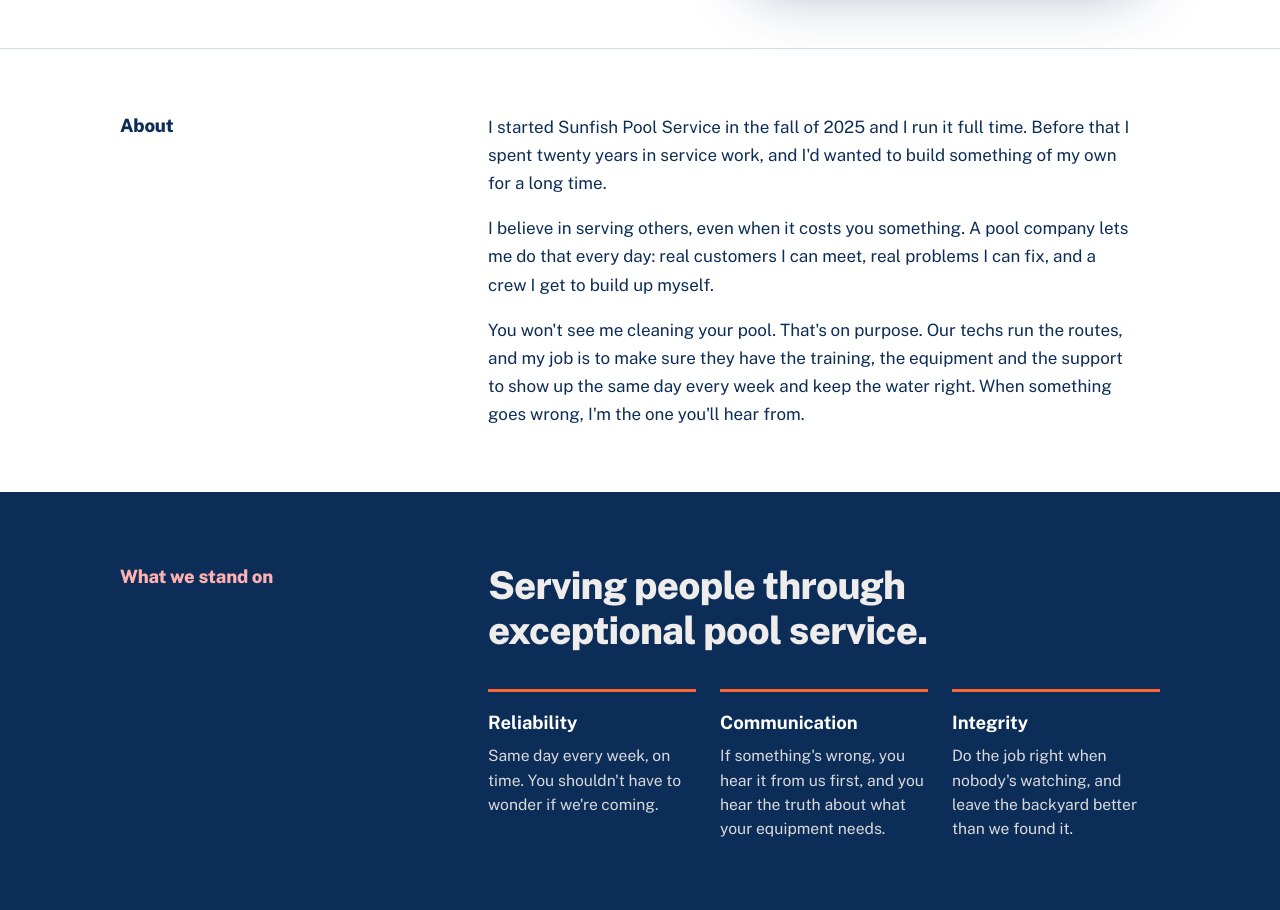
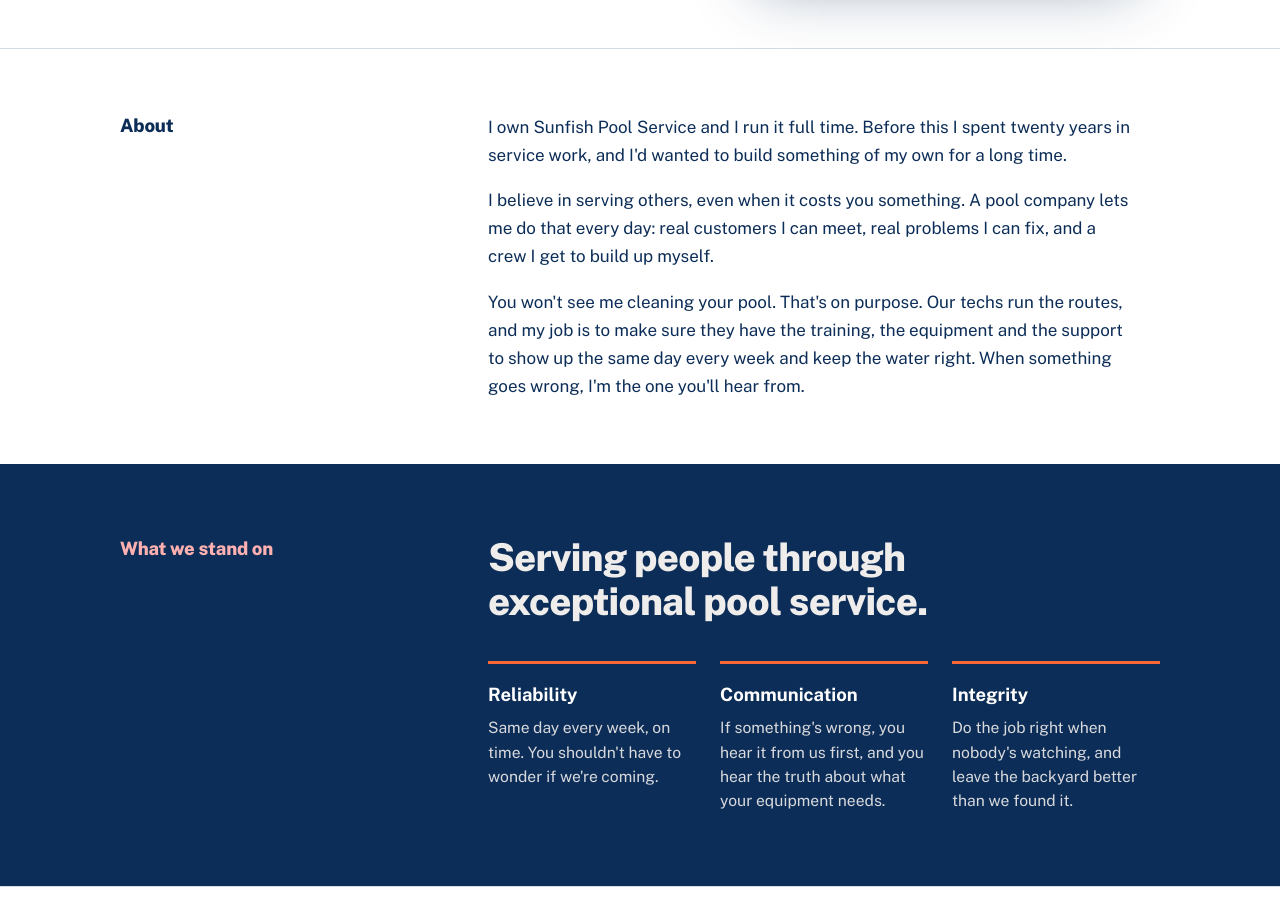
Before and after one commit to dmuraki1/dougmuraki.com, a plain HTML site: page index.html in a window 1280 px wide. Shown: the part 1124-2034 px from the top of the page. Drawn offline with nearby package versions, Linux system fonts and the light colour scheme.

Commit message:
Add files via upload

```diff
--- a/index.html
+++ b/index.html
@@ -83,7 +83,7 @@
 </div></div>
 
 <section id="about"><div class="wrap"><h2>About</h2><div class="body">
-<p>I started Sunfish Pool Service in the fall of 2025 and I run it full time. Before that I spent twenty years in service work, and I'd wanted to build something of my own for a long time.</p>
+<p>I own Sunfish Pool Service and I run it full time. Before this I spent twenty years in service work, and I'd wanted to build something of my own for a long time.</p>
 <p>I believe in serving others, even when it costs you something. A pool company lets me do that every day: real customers I can meet, real problems I can fix, and a crew I get to build up myself.</p>
 <p>You won't see me cleaning your pool. That's on purpose. Our techs run the routes, and my job is to make sure they have the training, the equipment and the support to show up the same day every week and keep the water right. When something goes wrong, I'm the one you'll hear from.</p>
 </div></div></section>
```
